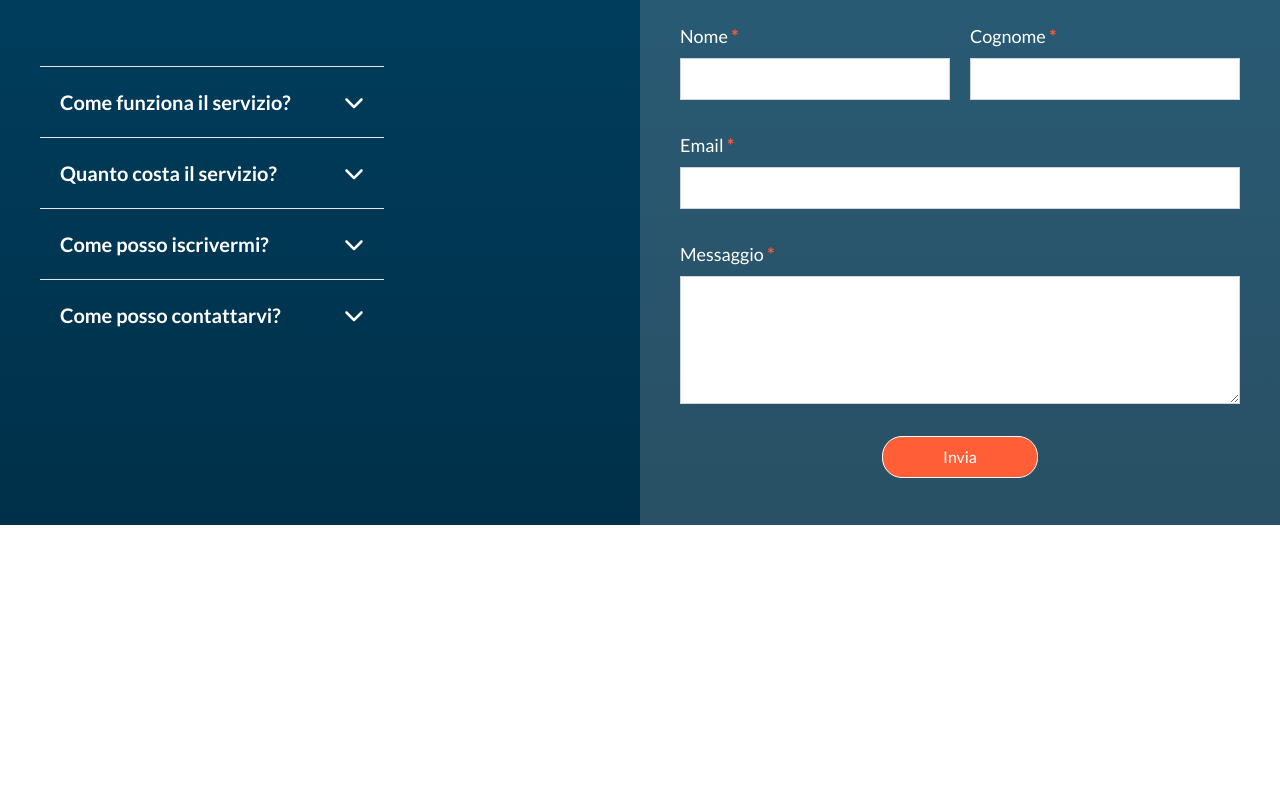
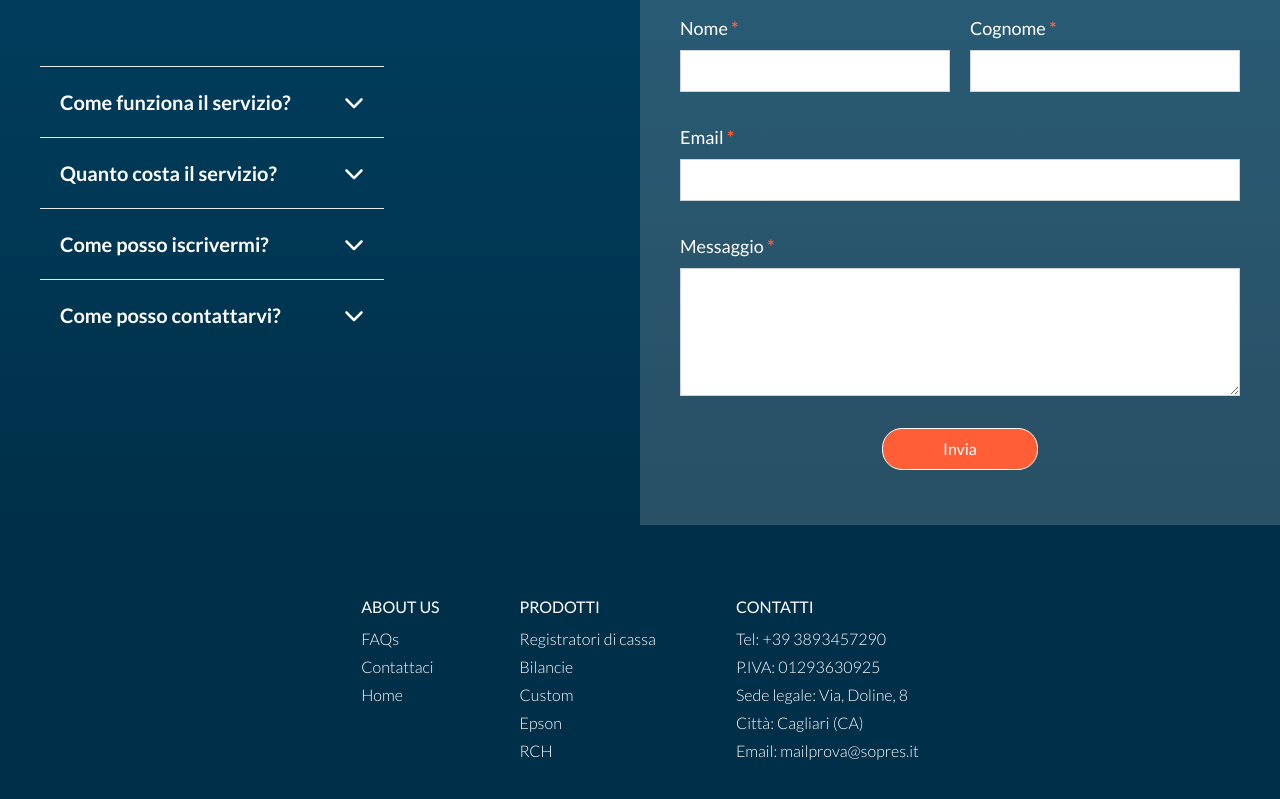
Before and after one commit to giacomofigus/sopres-frontend, a Vue app: page / in a window 1280 px wide. Shown: the part 3357-4156 px from the top of the page. Before the commit the page ends 3882 px from the top, so only its background shows below. Built offline with nearby package versions, Linux system fonts and the light colour scheme.

Commit message:
Footer; TO FIX vector on footer

```diff
--- a/src/App.vue
+++ b/src/App.vue
@@ -1,9 +1,11 @@
 <script>
     import AppHeader from './components/AppHeader.vue';
+    import AppFooter from './components/AppFooter.vue';
 
     export default{
         components:{
-            AppHeader
+            AppHeader,
+            AppFooter
         },
         data(){
 
@@ -21,6 +23,7 @@
 <template>
     <AppHeader/>
     <router-view></router-view>
+    <AppFooter/>
 </template>
 
 <style lang="scss" scoped>
--- a/src/components/AppFooter.vue
+++ b/src/components/AppFooter.vue
@@ -0,0 +1,61 @@
+<script>
+    export default{
+        name: "AppFooter",
+        components:{
+
+        }
+    };
+</script>
+
+<template>
+
+    <footer class="flex justify-center relative">
+        <!-- <img src="../img/Vector-up.png" alt="" class="w-full  ">  -->
+        <div class="flex gap-20">
+            <ul>
+                <li class="title mb-2 text-bold">ABOUT US</li>
+                <li class="mb-1 font-light">FAQs</li>
+                <li class="mb-1 font-light">Contattaci</li>
+                <li class="mb-1 font-light">Home</li>
+            </ul>
+            <ul>
+                <li class="title mb-2 text-bold">PRODOTTI</li>
+                <li class="mb-1 font-light">Registratori di cassa</li>
+                <li class="mb-1 font-light">Bilancie</li>
+                <li class="mb-1 font-light">Custom</li>
+                <li class="mb-1 font-light">Epson</li>
+                <li class="mb-1 font-light">RCH</li>
+            </ul>
+            <ul>
+                <li class="title mb-2 text-bold">CONTATTI</li>
+                <li class="mb-1 font-light">Tel: +39 3893457290</li>
+                <li class="mb-1 font-light">P.IVA: 01293630925 </li>
+                <li class="mb-1 font-light">Sede legale: Via, Doline, 8</li>
+                <li class="mb-1 font-light">Città: Cagliari (CA)</li>
+                <li class="mb-1 font-light">Email: mailprova@sopres.it</li>
+                <li>
+
+                </li>
+            </ul>
+        </div>
+    </footer>
+
+</template>
+
+<style lang="scss" scoped>
+    footer{
+        background-color: #003049;
+        padding-block: 70px;
+        color: white;
+
+        div{
+            flex-wrap: wrap;
+            justify-content: center;
+        }
+    }
+
+    @media screen and (max-width: 576px){
+
+    }
+
+</style>
--- a/src/components/AppHeader.vue
+++ b/src/components/AppHeader.vue
@@ -4,9 +4,7 @@
 export default {
     name: "AppHeader",
     data() {
-        return {
 
-        }
     }
 };
 </script>
--- a/src/components/Main/AppFAQ-Contacts.vue
+++ b/src/components/Main/AppFAQ-Contacts.vue
@@ -28,7 +28,7 @@
 </script>
 
 <template>
-    <section class="flex">
+    <section class="flex relative">
 
         <!-- FAQ -->
         <div class="faq w-1/2 py-16 ">
@@ -45,12 +45,12 @@
                         <p>{{ faq.answer }}</p>
                     </div>
                 </div>
+            </div>
 
-            </div>
         </div>
 
         <!-- FORM CONTATTI -->
-        <div class="contacts w-1/2 pt-12 px-10 flex flex-col justify-center">
+        <div class="contacts w-1/2 pt-8 px-10 flex flex-col justify-center">
             <h3 class="mb-12">Contattaci per più informazioni</h3>
             <form action="" class="space-y-8 flex flex-col">
                 <div class="flex  name-section">
@@ -76,13 +76,22 @@
 
             </form>
         </div>
+
+        <!-- <img src="../../img/Vector-up.png" alt="" class="w-full border absolute"> -->
     </section>
+
+
+
+
 </template>
 
 <style lang="scss" scoped>
     section{
         height: 100vh;
 
+        img{
+            bottom: -120px;
+        }
         // SEZIONE FAQ
         .faq{
             h3{
@@ -209,6 +218,7 @@
 
             .contacts{
                 width: 100%;
+                padding-bottom: 50px;
 
                 h3{
                     font-size: 55px;
@@ -241,6 +251,7 @@
             .contacts{
                 padding-inline: 20px;
 
+
                 h3{
                     font-size: 50px;
                 }
--- a/src/components/Main/AppMain.vue
+++ b/src/components/Main/AppMain.vue
@@ -40,11 +40,12 @@
 
         <div class="container-2">
             <AppTestimonials/>
-            <img src="../../img/Vector-up.png" alt="" class="w-full block">
+            <img src="../../img/Vector-up.png" alt="" class="w-full block down">
             <AppCustomers/>
             <AppFAQContacts/>
 
         </div>
+
 
 
 
@@ -64,7 +65,7 @@
 
     main .container-2{
         background: linear-gradient(180deg,#0073AF,  #003049 );
-        img{
+        .down{
             display: block;
             margin-top: -10px ;
 
```
